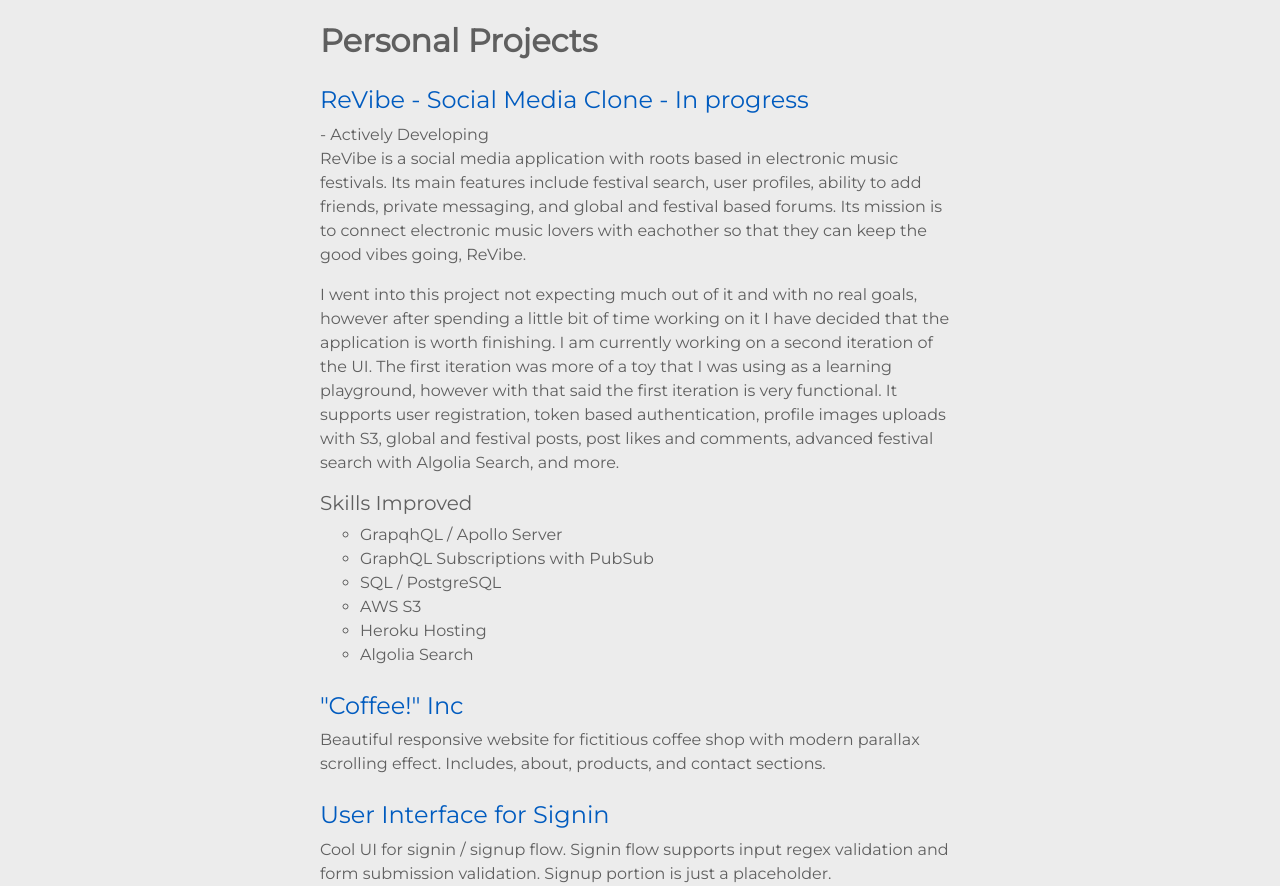
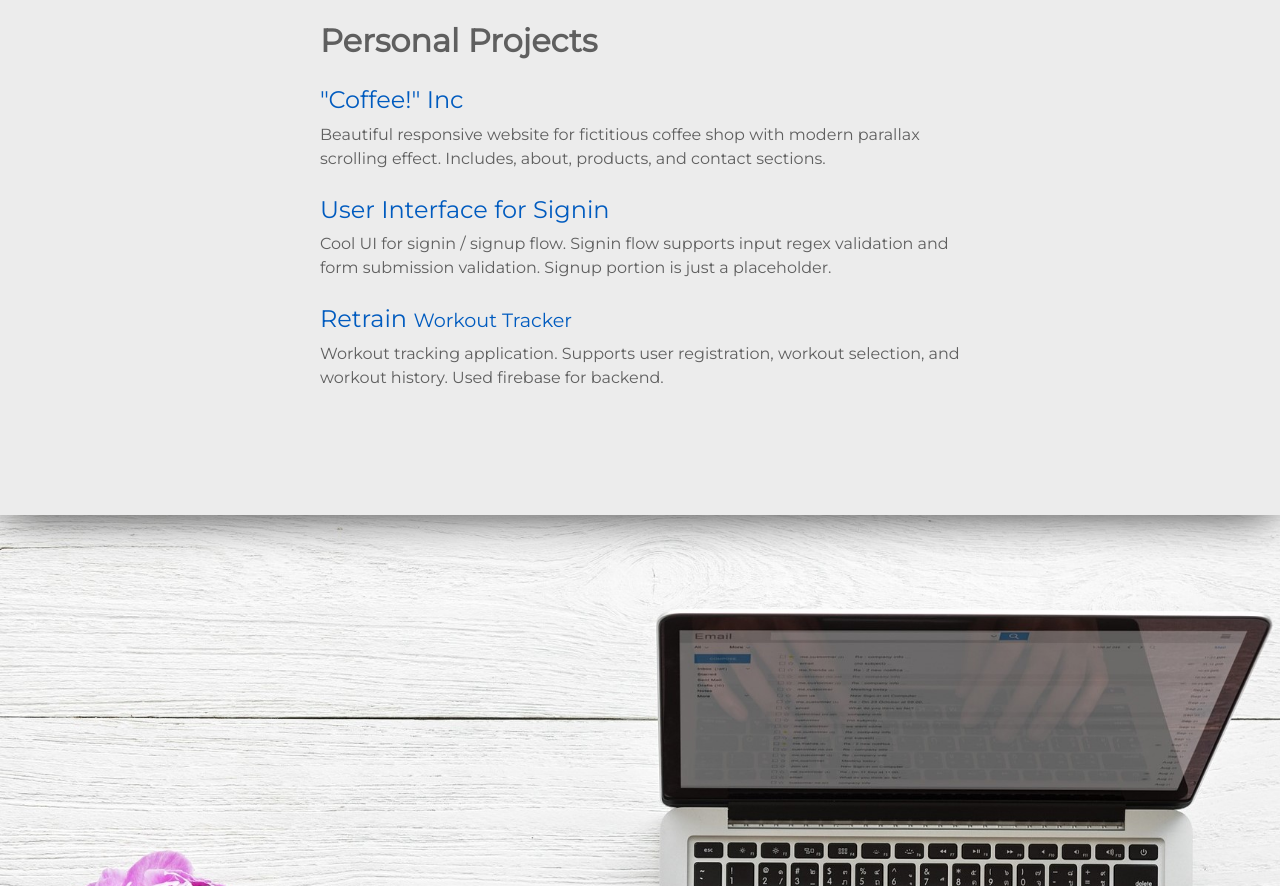
Before and after one commit to Matthew-Jimenez/portfolio-w-parallax, a website: page index.html in a window 1280 px wide. Shown: the part 4986-5872 px from the top of the page. Drawn offline with nearby package versions, Linux system fonts and the light colour scheme.

Commit message:
remove rivibe from project listing

```diff
--- a/index.html
+++ b/index.html
@@ -254,37 +254,6 @@
           <!-- project list  -->
           <ul class="project-list">
 
-            <!-- project item 1 -->
-            <li class="project-list-item">
-              <h4>
-                <a target="_blank" href="https://revibewiths.firebaseapp.com/">
-                  ReVibe - Social Media Clone - In progress
-                </a>
-              </h4>
-              - Actively Developing
-              <p>
-                ReVibe is a social media application with roots based in electronic music festivals. Its main features include festival search, user profiles, ability to add friends, private messaging, and global and festival based forums.
-                Its mission is to connect electronic music lovers with eachother so that they can keep the good vibes going, ReVibe.
-              </p>
-              <p>
-                I went into this project not expecting much out of it and with no real goals, however after spending a little bit of time working on it I have decided that the application is worth finishing. I am
-                currently working on a second iteration of the UI. The first iteration was more of a toy that I was using as a learning playground, however with that said the first iteration is very functional.
-                It supports user registration, token based authentication, profile images uploads with S3, global and festival posts, post likes and comments, advanced festival search with Algolia Search, and more.
-              </p>
-              <h5>Skills Improved</h5>
-              <ul>
-                <li>GrapqhQL / Apollo Server</li>
-                <li>GraphQL Subscriptions with PubSub</li>
-                <li>SQL / PostgreSQL</li>
-                <li>AWS S3</li>
-                <li>Heroku Hosting</li>
-                <li>Algolia Search</li>
-              </ul>
-            </li>
-            <!-- end project item 1 -->
-
-
-
             <!-- project item 3 -->
             <li class="project-list-item">
               <h4>
```
